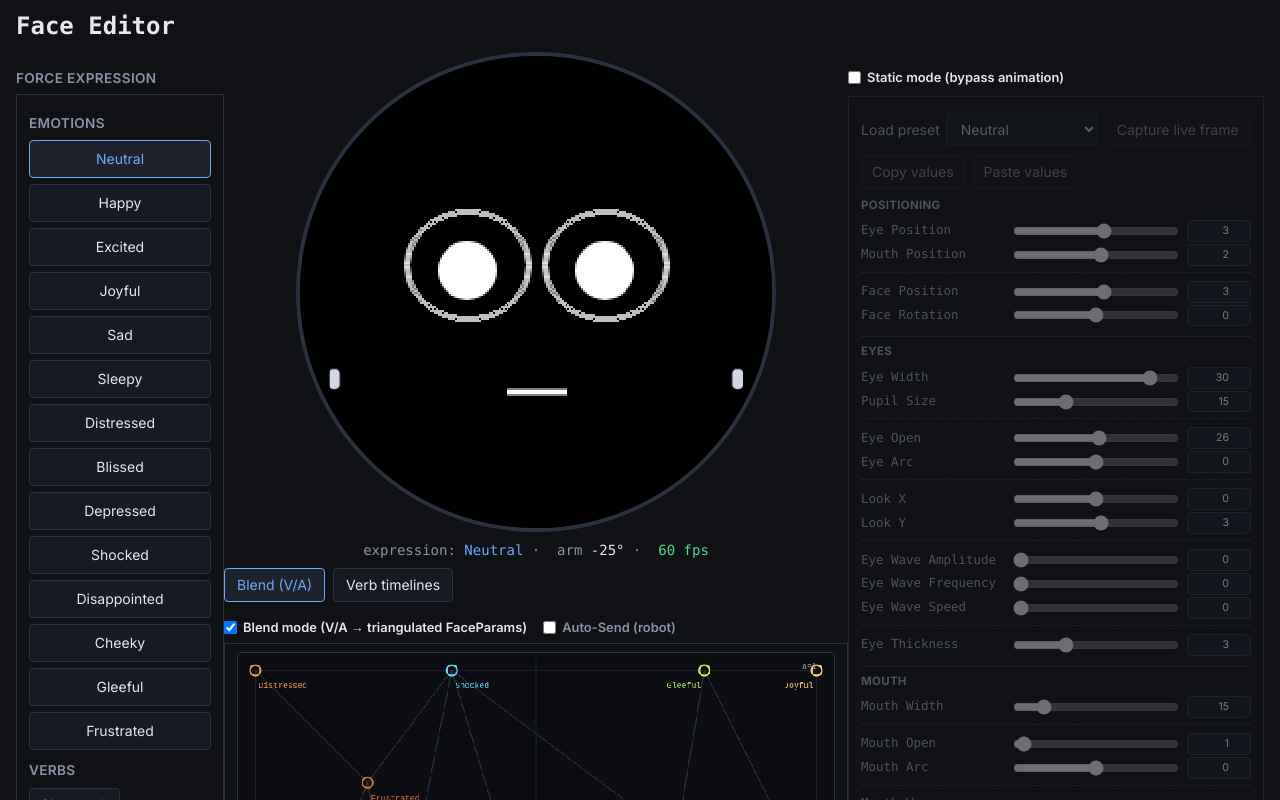
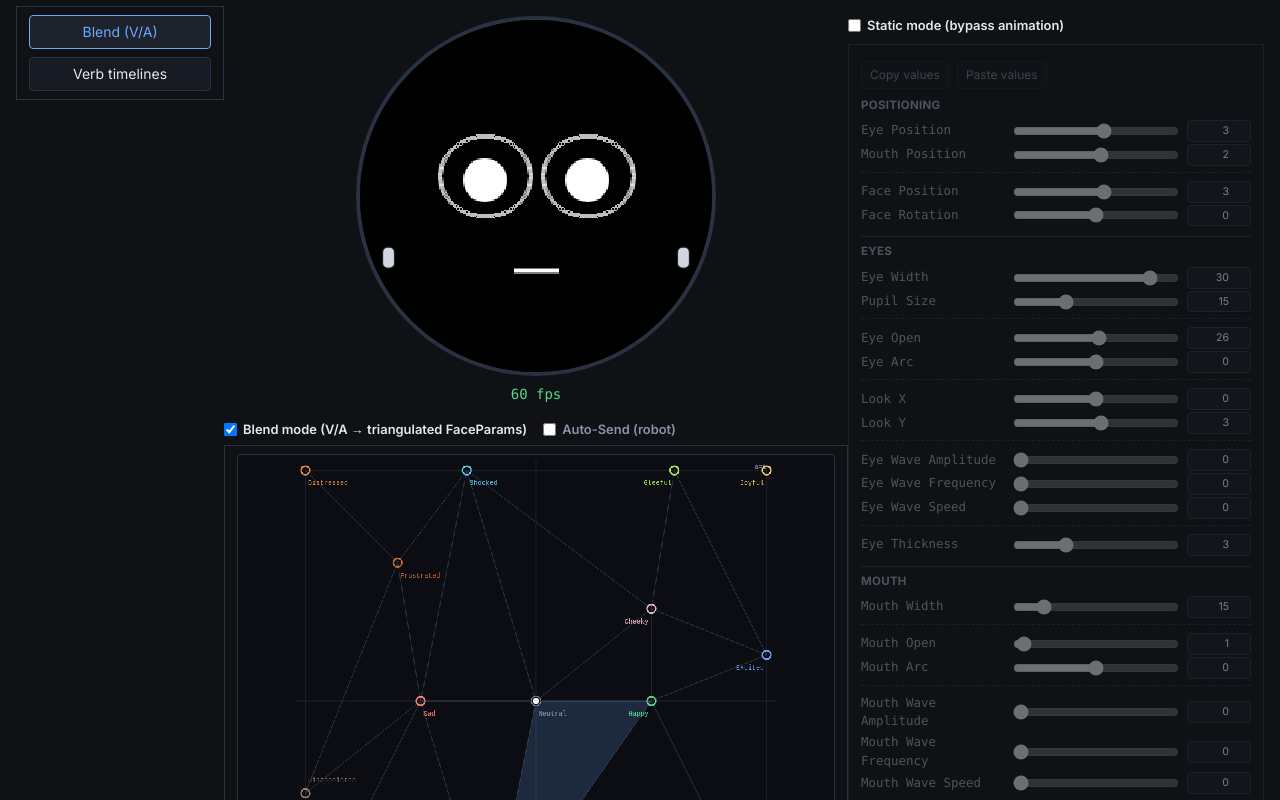
Before and after one commit to lachlansleight/claude-code-wrapper, a Next.js app in the folder face-editor/: page / in a window 1280 px wide. Shown: the top 800 px of the page. Built offline with nearby package versions, Linux system fonts and the light colour scheme.

Commit message:
tweak: Small style updates

```diff
--- a/face-editor/src/app/_components/face-editor/BlendPanel.tsx
+++ b/face-editor/src/app/_components/face-editor/BlendPanel.tsx
@@ -130,7 +130,7 @@ export function BlendPanel({
         <div className="flex justify-center rounded border border-face-border bg-face-canvas p-1.5">
           <canvas
             ref={canvasRef}
-            className="block aspect-square w-full max-w-[720px] touch-none [image-rendering:pixelated]"
+            className="block aspect-square w-full max-w-[480px] touch-none [image-rendering:pixelated]"
             width={W}
             height={H}
             onPointerDown={(e) => {
--- a/face-editor/src/app/_components/face-editor/FaceSimulator.tsx
+++ b/face-editor/src/app/_components/face-editor/FaceSimulator.tsx
@@ -33,6 +33,7 @@ import {
   VerbTimelinePanel,
   type VerbTimelineName,
 } from "./VerbTimelinePanel";
+import PanelModeSwitcher from "./PanelModeSwitcher";
 
 export function FaceSimulator() {
   const fc = useMemo(() => createFrameController(), []);
@@ -466,11 +467,20 @@ export function FaceSimulator() {
 
   return (
     <div className="mx-auto max-w-[1600px] px-4 py-0 text-face-text">
-      <h1 className="my-2 text-[24px] font-mono font-semibold">Face Editor</h1>
-
       <div className="grid grid-cols-1 items-start gap-0 min-[881px]:grid-cols-12">
         <div className="col-span-2">
-          <ExpressionPickers
+        <PanelModeSwitcher
+              mode={simulatorMode}
+              setMode={m => {
+                if(m === "blend") {
+                  setModeBlend();
+                }
+                if(m === "verbTimeline") {
+                  setModeVerbTimeline();
+                }
+              }}
+            />
+          {/* <ExpressionPickers
             expressions={expressions}
             currentExpr={currentExpr}
             overlayMs={overlayMs}
@@ -478,7 +488,8 @@ export function FaceSimulator() {
             onExpressionClick={onExpressionClick}
             onOverlayClick={onOverlayClick}
             onClearVerb={onClearVerb}
-          />
+          /> */}
+
 
           {/* <LiveParamsReadout text={paramsText} /> */}
         </div>
@@ -490,30 +501,6 @@ export function FaceSimulator() {
             armDeg={armDeg}
             fps={fps}
           />
-          <div className="mt-2 flex flex-wrap gap-2">
-            <button
-              type="button"
-              className={
-                !verbTimelineMode
-                  ? "rounded border border-face-accent bg-face-panel-2 px-3 py-1.5 text-sm font-inherit text-face-accent"
-                  : "rounded border border-face-border bg-face-panel px-3 py-1.5 text-sm font-inherit text-face-text hover:bg-face-panel-2"
-              }
-              onClick={setModeBlend}
-            >
-              Blend (V/A)
-            </button>
-            <button
-              type="button"
-              className={
-                verbTimelineMode
-                  ? "rounded border border-face-accent bg-face-panel-2 px-3 py-1.5 text-sm font-inherit text-face-accent"
-                  : "rounded border border-face-border bg-face-panel px-3 py-1.5 text-sm font-inherit text-face-text hover:bg-face-panel-2"
-              }
-              onClick={setModeVerbTimeline}
-            >
-              Verb timelines
-            </button>
-          </div>
           {!verbTimelineMode ? (
             <BlendPanel
               fc={fc}
--- a/face-editor/src/app/_components/face-editor/FaceStage.tsx
+++ b/face-editor/src/app/_components/face-editor/FaceStage.tsx
@@ -14,17 +14,15 @@ export function FaceStage({
   fps: string;
 }) {
   return (
-    <div className="flex flex-col items-center gap-2">
+    <div className="flex flex-col items-center gap-2 pt-[16px]">
       <canvas
         ref={canvasRef}
-        className="aspect-square w-full max-w-[480px] rounded-full border-4 border-face-border bg-face-hole [image-rendering:pixelated]"
-        width={480}
-        height={480}
+        className="aspect-square w-full max-w-[360px] rounded-full border-4 border-face-border bg-face-hole [image-rendering:pixelated]"
+        width={360}
+        height={360}
       />
       <div className="font-mono text-sm text-face-muted">
-        expression: <span className="text-face-accent">{currentExpr}</span>
-        &nbsp;·&nbsp; arm <span className="text-face-text">{armDeg}</span>
-        &nbsp;·&nbsp; <span className="text-face-good">{fps}</span>
+        <span className="text-face-good">{fps}</span>
       </div>
     </div>
   );
--- /dev/null
+++ b/face-editor/src/app/_components/face-editor/PanelModeSwitcher.tsx
@@ -0,0 +1,39 @@
+import Panel from "./atoms/Panel";
+
+
+const PanelModeSwitcher = ({
+    mode,
+    setMode,
+}: {
+    mode: "blend" | "verbTimeline";
+    setMode: (mode: "blend" | "verbTimeline") => void;
+}): JSX.Element => {
+    return (
+        <Panel className="flex flex-col gap-2">
+            <button
+              type="button"
+              className={
+                mode === "blend"
+                  ? "rounded border border-face-accent bg-face-panel-2 px-3 py-1.5 text-sm font-inherit text-face-accent"
+                  : "rounded border border-face-border bg-face-panel px-3 py-1.5 text-sm font-inherit text-face-text hover:bg-face-panel-2"
+              }
+              onClick={() => setMode("blend")}
+            >
+              Blend (V/A)
+            </button>
+            <button
+              type="button"
+              className={
+                mode === "verbTimeline"
+                  ? "rounded border border-face-accent bg-face-panel-2 px-3 py-1.5 text-sm font-inherit text-face-accent"
+                  : "rounded border border-face-border bg-face-panel px-3 py-1.5 text-sm font-inherit text-face-text hover:bg-face-panel-2"
+              }
+              onClick={() => setMode("verbTimeline")}
+            >
+              Verb timelines
+            </button>
+        </Panel>
+    )
+}
+
+export default PanelModeSwitcher;
--- /dev/null
+++ b/face-editor/src/app/_components/face-editor/PanelSwitcher.tsx
@@ -0,0 +1,39 @@
+import Panel from "./atoms/Panel";
+
+
+const PanelSwitcher = ({
+    verbTimelineMode,
+    setMode,
+}: {
+    verbTimelineMode: boolean;
+    setMode: (mode: "blend" | "verbTimeline") => void;
+}): JSX.Element => {
+    return (
+        <Panel className="flex flex-col gap-2">
+            <button
+                type="button"
+                className={
+                !verbTimelineMode
+                    ? "rounded border border-face-accent bg-face-panel-2 px-3 py-1.5 text-sm font-inherit text-face-accent"
+                    : "rounded border border-face-border bg-face-panel px-3 py-1.5 text-sm font-inherit text-face-text hover:bg-face-panel-2"
+                }
+                onClick={() => setMode("blend")}
+            >
+                Blend (V/A)
+            </button>
+            <button
+                type="button"
+                className={
+                verbTimelineMode
+                    ? "rounded border border-face-accent bg-face-panel-2 px-3 py-1.5 text-sm font-inherit text-face-accent"
+                    : "rounded border border-face-border bg-face-panel px-3 py-1.5 text-sm font-inherit text-face-text hover:bg-face-panel-2"
+                }
+                onClick={() => setMode("verbTimeline")}
+            >
+                Verb timelines
+            </button>
+        </Panel>
+    )
+}
+
+export default PanelSwitcher;
--- a/face-editor/src/app/_components/face-editor/StaticModePanel.tsx
+++ b/face-editor/src/app/_components/face-editor/StaticModePanel.tsx
@@ -77,49 +77,10 @@ export function StaticModePanel({
 
         <Panel disabled={!staticOn}>
         <div className="my-2 flex flex-wrap items-center gap-2">
-          <label className="text-sm text-face-muted">
-            Load preset
-            <select
-              value={staticPreset}
-              disabled={!staticOn}
-              className="ml-1.5 rounded border border-face-border bg-face-panel px-2.5 py-1.5 text-sm font-inherit text-face-text"
-              onChange={(e) => {
-                const name = e.target.value;
-                setStaticPreset(name);
-                const p = fc.baseTargetForExpression(name);
-                setSliderSnap((s) => ({ ...s, params: { ...p } }));
-                fc.setStaticOverride({ params: p, expression: name });
-                refreshCopyOutput();
-              }}
-            >
-              {expressions.map((e) => (
-                <option
-                  key={e}
-                  value={e}
-                  className="bg-face-panel text-face-text"
-                >
-                  {e}
-                </option>
-              ))}
-            </select>
-          </label>
           <button
             type="button"
             disabled={!staticOn}
-            className="rounded border border-face-border bg-face-panel px-2.5 py-1.5 text-sm font-inherit text-face-text hover:bg-face-panel-2 disabled:cursor-not-allowed disabled:opacity-45"
-            onClick={() => {
-              const live = fc.params();
-              setSliderSnap((s) => ({ ...s, params: { ...live } }));
-              fc.setStaticOverride({ params: live });
-              refreshCopyOutput();
-            }}
-          >
-            Capture live frame
-          </button>
-          <button
-            type="button"
-            disabled={!staticOn}
-            className="rounded border border-face-border bg-face-panel px-2.5 py-1.5 text-sm font-inherit text-face-text hover:bg-face-panel-2 disabled:cursor-not-allowed disabled:opacity-45"
+            className="rounded border border-face-border bg-face-panel px-[8px] py-[4px] text-[12px] font-inherit text-face-text hover:bg-face-panel-2 disabled:cursor-not-allowed disabled:opacity-45"
             onClick={async () => {
               const o = fc.staticOverride();
               const text = formatParamIntsSignedCsv(o.params, fc.paramFields());
@@ -135,7 +96,7 @@ export function StaticModePanel({
           <button
             type="button"
             disabled={!staticOn}
-            className="rounded border border-face-border bg-face-panel px-2.5 py-1.5 text-sm font-inherit text-face-text hover:bg-face-panel-2 disabled:cursor-not-allowed disabled:opacity-45"
+            className="rounded border border-face-border bg-face-panel px-[8px] py-[4px] text-[12px] font-inherit text-face-text hover:bg-face-panel-2 disabled:cursor-not-allowed disabled:opacity-45"
             onClick={async () => {
               let text: string;
               try {
@@ -345,13 +306,6 @@ export function StaticModePanel({
             </div>
           ))}
         </div>
-
-        <h3 className="mt-2.5 mb-1.5 text-[0.85em] font-semibold uppercase tracking-wide text-face-muted">
-          C++ kBaseTargets row
-        </h3>
-        <pre className="max-h-40 overflow-y-auto whitespace-pre-wrap break-all rounded border border-face-border bg-face-canvas p-2 pl-2.5 font-mono text-[0.72em] text-face-text">
-          {copyOut}
-        </pre>
       </Panel>
     </>
   );
```
